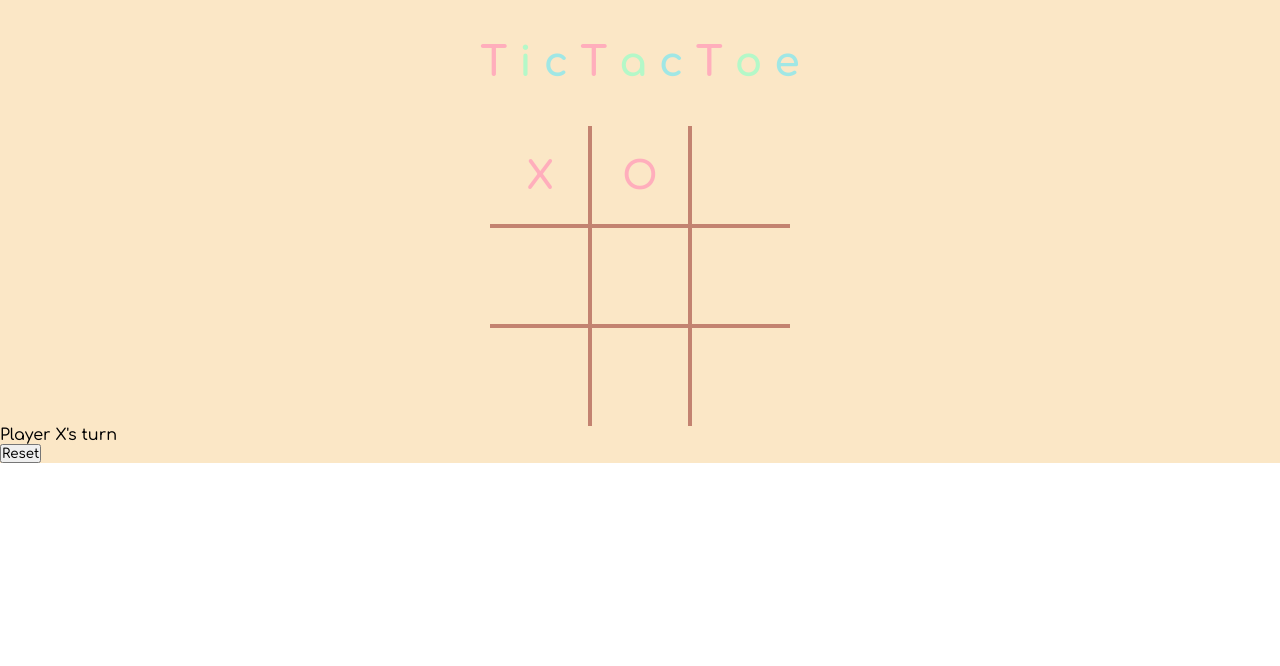
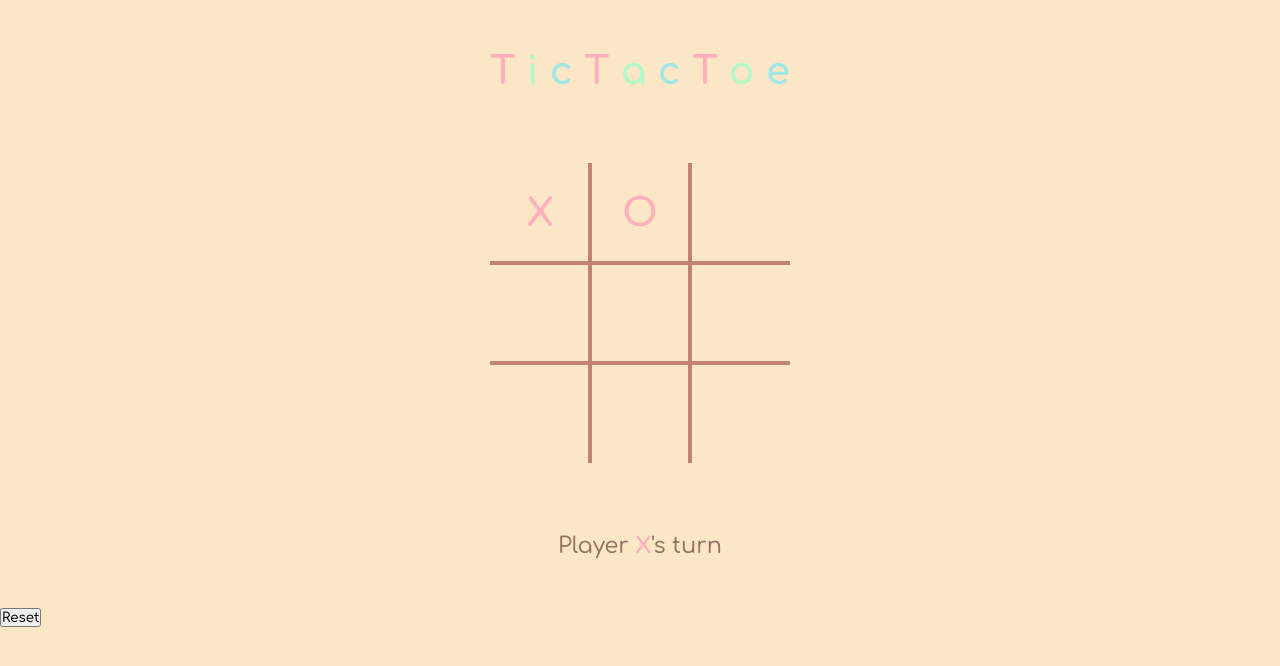
Before and after one commit to giuliobronson/tic-tac-toe, a plain HTML site: page index.html in a window 1280 px wide. Drawn offline with Linux system fonts and the light colour scheme.

Commit message:
Display indicando o turno do jogador

```diff
--- a/index.html
+++ b/index.html
@@ -13,7 +13,7 @@
 <body>
     <main class="background">
         <section class="title">
-            <h1 class="title multicolor">
+            <h1 class="multicolor">
                 <span>T</span>
                 <span>i</span>
                 <span>c</span>
@@ -37,7 +37,7 @@
             <div id="8" class="tile"></div>
         </section>
         <section class="display">
-            Player X's turn
+            Player <span class="display-player playerX">X</span>'s turn
         </section>
         <section class="constrols">
             <button id="reset">Reset</button>
--- a/style.css
+++ b/style.css
@@ -6,11 +6,12 @@
 }
 
 .background {
+    height: 100vh;
     background-color: #FBE7C6;
 }
 
 .title {
-    padding: 20px;
+    padding: 50px;
     text-align: center;
     font-size: 1.6em;
 }
@@ -29,7 +30,7 @@
 
 
 .container {
-    margin: 0 auto;
+    margin: 20px auto;
     display: grid;
     grid-template-columns: repeat(3, 1fr);
     grid-template-rows: repeat(3, 1fr);
@@ -49,3 +50,22 @@
     outline: 2px solid #C38370;
     cursor: pointer;
 }
+
+.display {
+    padding: 50px;
+    text-align: center;
+    color: #947360;
+    font-size: 1.4em;
+}
+
+.display-player {
+    font-weight: bold;
+}
+
+.playerX {
+    color: #FFAEBC;
+}
+
+.playerO {
+    color: #A0E7E5;
+}
```
